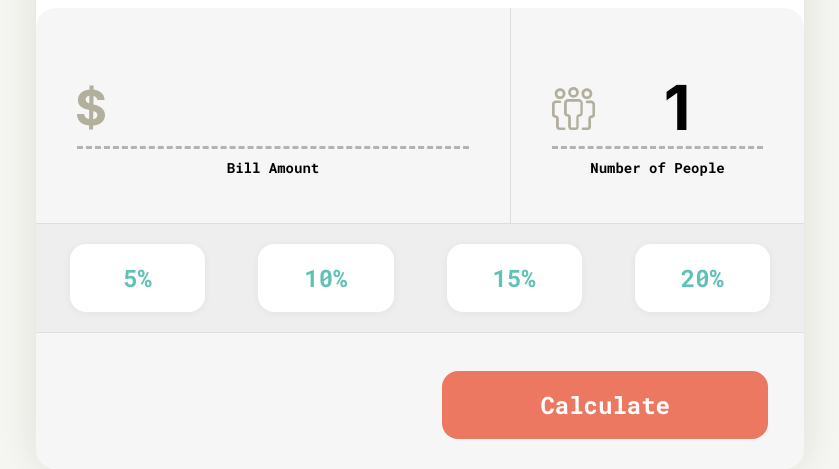
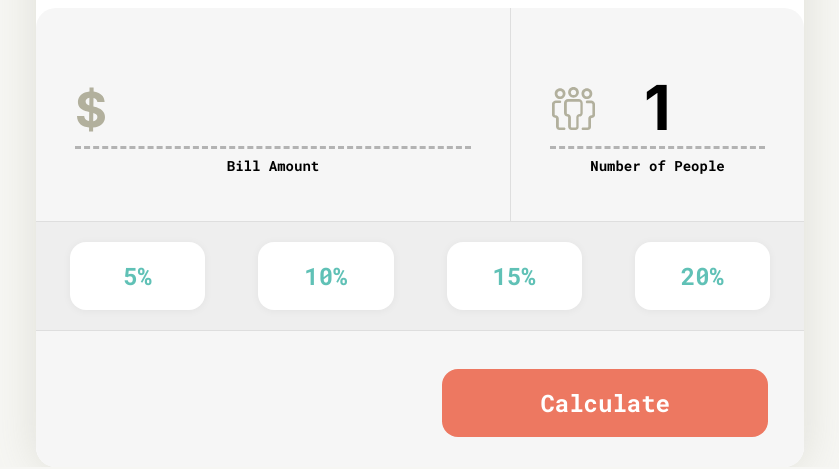
Before and after one commit to peter-hinch/advent-of-css-2022-day-07-tip-calculator, a website: page index.html in a window 1280 px wide. Shown: the part 341-810 px from the top of the page, without its empty margins (220-1059 px from the left). Drawn offline with nearby package versions, Linux system fonts and the light colour scheme.

Commit message:
Adjust input field sizing.

```diff
--- a/index.html
+++ b/index.html
@@ -24,32 +24,13 @@
           </div>
         </div>
         <div class="calculator__input">
-          <div class="input__form-element input__total">
-            <div class="form-element__image-plus-value">
-              <img src="./images/dollar.svg" alt="$" />
-              <input
-                id="input__bill-amount"
-                min="0.01"
-                step="0.01"
-                type="number"
-              />
-            </div>
-            <label for="input__bill-amount" class="input__label">
-              Bill Amount
-            </label>
+          <div class="input__form-element form-element__total">
+            <input id="input__total" min="0.01" step="0.01" type="number" />
+            <label for="input__total" class="input__label"> Bill Amount </label>
           </div>
-          <div class="input__form-element input__pax">
-            <div class="form-element__image-plus-value">
-              <img src="./images/people.svg" alt="group of people" />
-              <input
-                id="input__no-of-people"
-                type="number"
-                value="1"
-                min="1"
-                step="1"
-              />
-            </div>
-            <label for="input__no-of-people" class="input__label">
+          <div class="input__form-element form-element__pax">
+            <input id="input__pax" type="number" value="1" min="1" step="1" />
+            <label for="input__pax" class="input__label">
               Number of People
             </label>
           </div>
--- a/styles.css
+++ b/styles.css
@@ -81,38 +81,47 @@ section#calculator .calculator__input {
   border-radius: 20px 20px 0 0;
 }
 
-section#calculator .calculator__input .input__total {
-  width: 65%;
-}
-
-section#calculator .calculator__input .input__pax {
-  width: 35%;
-}
-
 section#calculator .calculator__input .input__form-element {
+  position: relative;
   display: flex;
   flex-direction: column;
   align-items: center;
   padding: 61px 41px 46px;
 }
 
+section#calculator .calculator__input .input__form-element::before {
+  position: absolute;
+  top: 79px;
+  left: 41px;
+}
+
 section#calculator .calculator__input .input__form-element input {
-  width: calc(100% - 70px);
+  width: 100%;
   font-family: 'Inter', sans-serif;
   font-size: 62px;
   line-height: 75px;
   text-align: center;
   background: transparent;
   border: none;
+  border-bottom: 3px dashed #b3b3b3;
+  margin-bottom: 8px;
 }
 
-section#calculator .calculator__input .input__total {
+section#calculator .calculator__input .form-element__total {
+  width: 65%;
   border-right: 1px solid #dedede;
 }
 
-.input__form-element .form-element__image-plus-value {
-  margin-bottom: 10px;
-  border-bottom: 3px dashed #b3b3b3;
+section#calculator .calculator__input .form-element__pax {
+  width: 35%;
+}
+
+section#calculator .calculator__input .form-element__total::before {
+  content: url(./images/dollar.svg);
+}
+
+section#calculator .calculator__input .form-element__pax::before {
+  content: url(./images/people.svg);
 }
 
 section#calculator .calculator__tip-select {
@@ -167,4 +176,5 @@ section#calculator .calculator__actions button#actions__calculate {
   background: #ed7861;
   border: none;
   border-radius: 16px;
+  cursor: pointer;
 }
```
